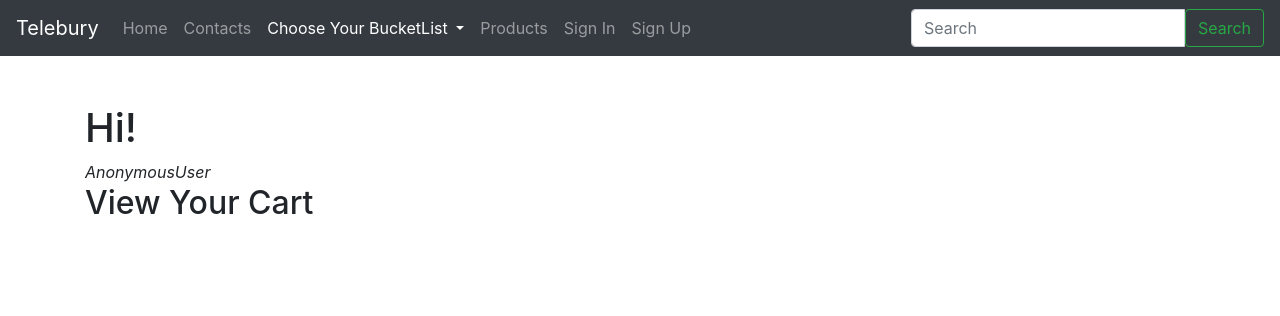
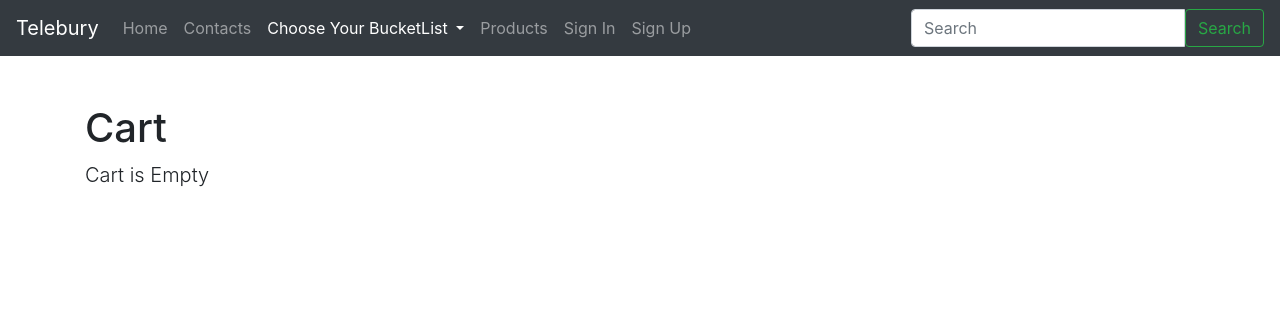
Before and after one commit to RamNathan691/Ecommerce, a Django app: page /carts/ in a window 1280 px wide. Shown: the top 316 px of the page. Run offline with Django 3.2, Linux system fonts and the light colour scheme; data comes from the database, SQL or seed files in the repository; both versions use the stored data as it was after the commit; some libraries are stand-ins or nearby versions.

Commit message:
Done with the cart model this is awesome keep moving forward :)

```diff
--- a/ecommerce/cart/views.py
+++ b/ecommerce/cart/views.py
@@ -6,7 +6,7 @@ def cart_home(request):
     #del request.session['cart_id']
     cart_obj,new_obj=Cart.objects.new_or_get(request)
     products=cart_obj.products.all()
-    return render(request,"carts/home.html",{})
+    return render(request,"carts/home.html",{"cart":cart_obj})
 
     #print(key)
     #request.session.set_expiry(300)
--- a/ecommerce/templates/carts/home.html
+++ b/ecommerce/templates/carts/home.html
@@ -1,5 +1,31 @@
 {% extends "contact/base.html"%}
 {% block content %}
-<h1>Hi! </h1><i>{{user}}</i>
-<h2>View Your Cart</h2>
-{% endblock %}
+<h1>Cart</h1>
+{% if cart.products.exists %}
+<table class="table">
+<thead>
+<tr>
+<th>#</th>
+<th>Product Name</th>
+<th>Product Price</th>
+</tr>
+</thead>
+{% for product in cart.products.all %}
+<tr>
+<th scope="row">{{ forloop.counter}}</th>
+<td><a href='{{product.get_absolute_url}}'>{{product.title}}</a>
+{% include 'products/snippets/update-cart.html' with product=product cart=cart in_cart=True %}
+</td>
+<td>{{ product.price }}</td>
+</tr>
+{% endfor %}
+<tr>
+<td colspan="2"></td>
+<td><b> Your Total: </b>{{cart.total}}</td>
+</tr>
+</tbody>
+</table>
+{% else %}
+<p class='lead'>Cart is Empty</a>
+{% endif %}
+ {% endblock %}
--- a/ecommerce/templates/products/snippets/update-cart.html
+++ b/ecommerce/templates/products/snippets/update-cart.html
@@ -1,10 +1,13 @@
 <form method="POST" action='{% url "cartupdate" %}' class="form-inline my-2 my-lg-0">
      {% csrf_token %}
      <input type='hidden' name='product_id' value='{{product.id}}'>
-
+   {% if in_cart%}
+    <button type='submit' class="btn btn-link btn-sm" style="padding:0px; cursor:pointer">Remove??</button>
+     {% else%}
      {% if product in cart.products.all %}
 In Cart<button type='submit' class="btn btn-link">Remove??</button>
 {% else %}
 <button type='submit' class="btn btn-success">Add to cart
 {% endif %}
+{% endif %}
     </form>
```
Also changed, not shown: ecommerce/db.sqlite3.
